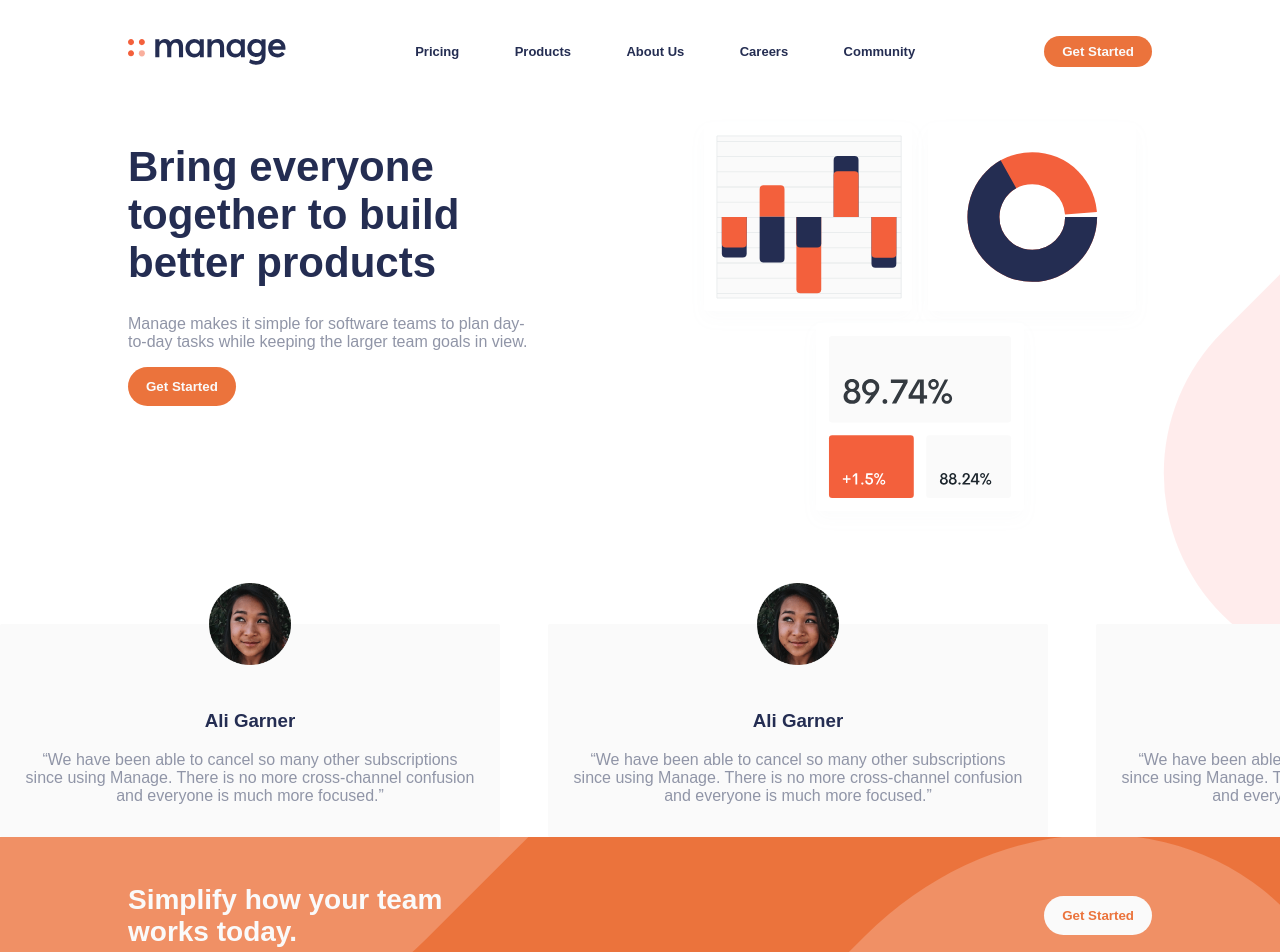
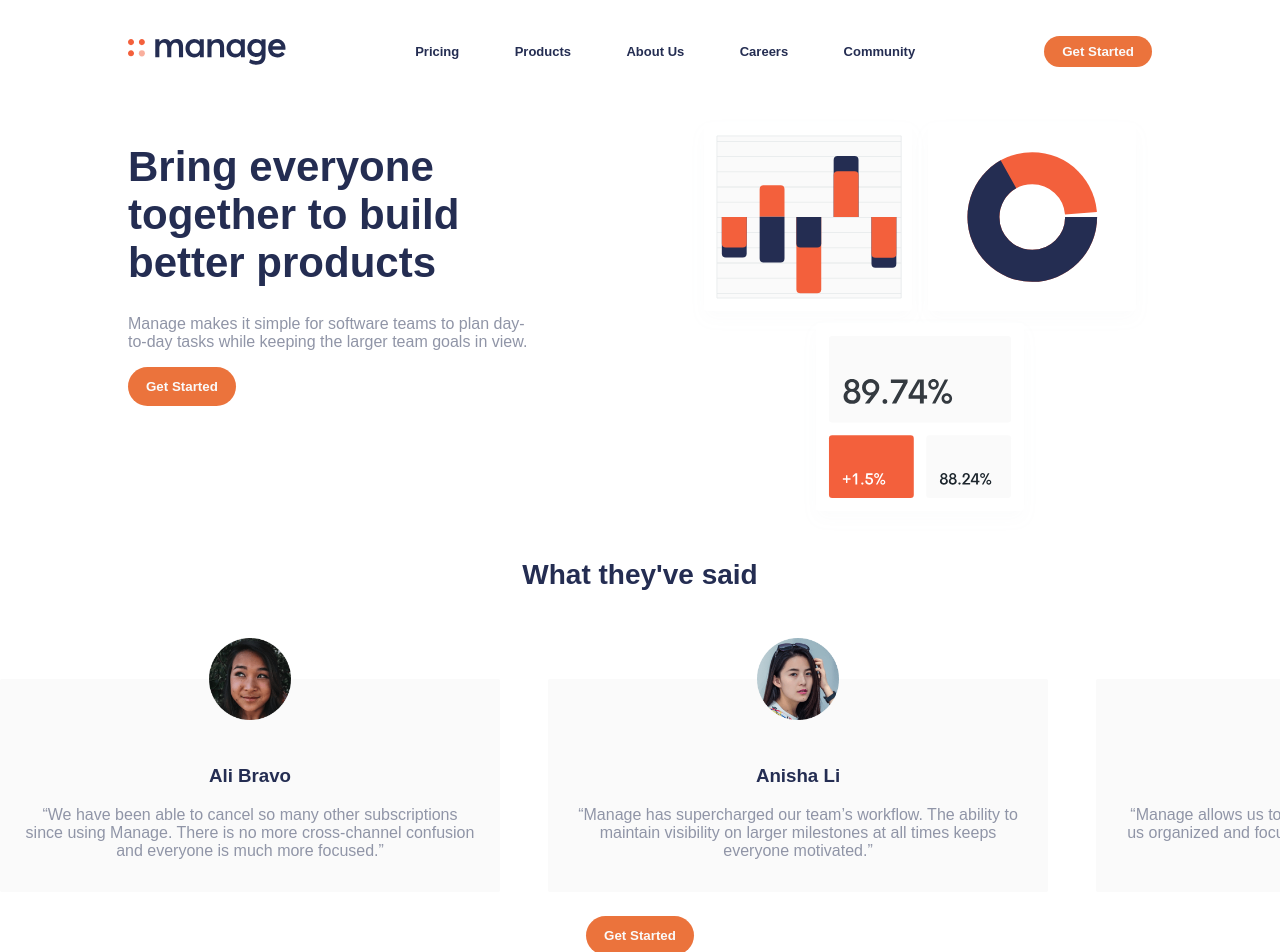
Before and after one commit to osaimola/manage-landing-page, a React (Create React App) app: page / in a window 1280 px wide. Shown: the top 952 px of the page. Built offline with nearby package versions, Linux system fonts and the light colour scheme; a web font is replaced by a local one.

Commit message:
responsive reviews v2

```diff
--- a/src/components/navbar/navbar.jsx
+++ b/src/components/navbar/navbar.jsx
@@ -51,11 +51,12 @@ function Navbar() {
   return (
     <React.Fragment>
       <div className="nav">
-        <img alt="" src={logo} />
+        <img alt="manage" src={logo} />
         <div className="nav-links">{renderLinks()}</div>
         <button className="nav-get-started">Get Started</button>
 
         <img
+          alt="toggle nav"
           src={renderMenuIcon(iconState)}
           className="nav-toggle"
           onClick={() => {
--- a/src/components/review/review.css
+++ b/src/components/review/review.css
@@ -1,3 +1,9 @@
+.review-head h2 {
+  color: #242d52;
+  text-align: center;
+  font-size: 28px;
+  font-weight: 700;
+}
 .h-scroll {
   text-align: center;
   padding-left: 34px;
@@ -63,6 +69,43 @@
   padding: 0px 24px;
 }
 
+.slider-position {
+  margin-top: 12px;
+  text-align: center;
+}
+
+.slider-position span {
+  height: 5px;
+  width: 5px;
+  border-radius: 50%;
+  display: inline-block;
+  margin: 0px 3px 0px 3px;
+  border: 1px solid #eb733c;
+}
+
+.active-span {
+  background-color: #eb733c;
+}
+
+.review-cta {
+  text-align: center;
+  margin-top: 24px;
+  margin-bottom: 36px;
+}
+
+.review-cta button {
+  border-radius: 20px;
+  padding: 12px 18px;
+  background-color: #eb733c;
+  border: 1px;
+  color: #fafafa;
+  font-weight: 700;
+}
+
+.review-cta button:hover {
+  background-color: #f0ab8c;
+}
+
 @media only screen and (min-width: 1025px) {
   .h-scroll {
     display: flex;
@@ -92,4 +135,12 @@
   .review-title-button.right {
     display: none;
   }
+
+  .slider-position {
+    display: none;
+  }
+
+  .review-cta {
+    margin-bottom: 120px;
+  }
 }
--- a/src/components/review/review.jsx
+++ b/src/components/review/review.jsx
@@ -1,86 +1,115 @@
-import React from "react";
+import React, { useState } from "react";
 import "./review.css";
-import dp from "../../images/avatar-ali.png";
+import avatar_ali from "../../images/avatar-ali.png";
+import avatar_anisha from "../../images/avatar-anisha.png";
+import avatar_richard from "../../images/avatar-richard.png";
+import avatar_shanai from "../../images/avatar-shanai.png";
 import arrow_right from "../../images/arrow-right.svg";
 import arrow_left from "../../images/arrow-left.svg";
 
-function Review(props) {
+const reviews = [
+  {
+    photo: avatar_ali,
+    name: "Ali Bravo",
+    review:
+      "“We have been able to cancel so many other subscriptions since using Manage. There is no more cross-channel confusion and everyone is much more focused.”"
+  },
+
+  {
+    photo: avatar_anisha,
+    name: "Anisha Li",
+    review:
+      "“Manage has supercharged our team’s workflow. The ability to maintain visibility on larger milestones at all times keeps everyone motivated.”"
+  },
+
+  {
+    photo: avatar_richard,
+    name: "Richard Watts",
+    review:
+      "“Manage allows us to provide structure and process. It keeps us organized and focused. I can’t stop recommending them to everyone I talk to!”"
+  },
+  {
+    photo: avatar_shanai,
+    name: "Shanai Gough",
+    review:
+      "“Their software allows us to track, manage and collaborate on our projects from anywhere. It keeps the whole team in-sync without being intrusive.”"
+  }
+];
+
+function renderReviews(reviewsList, hookValue, setHook) {
+  return reviewsList.map((review, reviewIndex) => {
     return (
-    <React.Fragment>
-      <div className="h-scroll">
-        <div className="review show">
+      <div
+        key={reviewIndex}
+        className={reviewIndex === hookValue ? "review show" : "review"}
+      >
         <div className="review-image">
-            <img alt="" src={dp} />
+          <img alt="prev" src={review.photo} />
         </div>
         <div className="review-content">
           <div className="review-title">
-              <img src={arrow_left} className="review-title-button left" />
-              <h3>Ali Garner</h3>
-              <img src={arrow_right} className="review-title-button right" />
+            <img
+              alt=""
+              src={arrow_left}
+              className="review-title-button left"
+              onClick={() => handleArrowClick(-1, hookValue, setHook)}
+            />
+            <h3>{review.name}</h3>
+            <img
+              alt="next"
+              src={arrow_right}
+              className="review-title-button right"
+              onClick={() => handleArrowClick(1, hookValue, setHook)}
+            />
           </div>
-            <p>
-              “We have been able to cancel so many other subscriptions since
-              using Manage. There is no more cross-channel confusion and
-              everyone is much more focused.”
-            </p>
+          <p>{review.review}</p>
         </div>
       </div>
+    );
+  });
+}
 
-        <div className="review">
-          <div className="review-image">
-            <img alt="" src={dp} />
+function renderSliderPosition(hookValue) {
+  // display the current position of the slider on mobile
+  const sliderLength = reviews.length - 1;
+  const x = [];
+  for (let i = 0; i <= sliderLength; i++) {
+    x.push(<span className={i === hookValue ? "active-span" : ""}></span>);
+  }
+  return x;
+}
+
+function handleArrowClick(action, hookValue, setHook) {
+  // cycle through reviews on arrow click
+  const reviewIndexMax = reviews.length - 1;
+  switch (hookValue) {
+    case 0:
+      action < 0 ? setHook(reviewIndexMax) : setHook(hookValue + action);
+      break;
+    case reviewIndexMax:
+      action > 0 ? setHook(0) : setHook(hookValue + action);
+      break;
+    default:
+      setHook(hookValue + action);
+  }
+}
+
+function Review(props) {
+  const [currentReview, setCurrentReview] = useState(0);
+
+  return (
+    <React.Fragment>
+      <div className="review-head">
+        <h2>What they've said</h2>
       </div>
-          <div className="review-content">
-            <h3>Ali Garner</h3>
-            <p>
-              “We have been able to cancel so many other subscriptions since
-              using Manage. There is no more cross-channel confusion and
-              everyone is much more focused.”
-            </p>
+      <div className="h-scroll">
+        {renderReviews(reviews, currentReview, setCurrentReview)}
       </div>
+      <div className="slider-position">
+        {renderSliderPosition(currentReview)}
       </div>
-
-        <div className="review">
-          <div className="review-image">
-            <img alt="" src={dp} />
-          </div>
-          <div className="review-content">
-            <h3>Ali Garner</h3>
-            <p>
-              “We have been able to cancel so many other subscriptions since
-              using Manage. There is no more cross-channel confusion and
-              everyone is much more focused.”
-            </p>
-          </div>
-        </div>
-
-        <div className="review">
-          <div className="review-image">
-            <img alt="" src={dp} />
-          </div>
-          <div className="review-content">
-            <h3>Ali Garner</h3>
-            <p>
-              “We have been able to cancel so many other subscriptions since
-              using Manage. There is no more cross-channel confusion and
-              everyone is much more focused.”
-            </p>
-          </div>
-        </div>
-
-        <div className="review">
-          <div className="review-image">
-            <img alt="" src={dp} />
-          </div>
-          <div className="review-content">
-            <h3>Ali Garner</h3>
-            <p>
-              “We have been able to cancel so many other subscriptions since
-              using Manage. There is no more cross-channel confusion and
-              everyone is much more focused.”
-            </p>
-          </div>
-        </div>
+      <div className="review-cta">
+        <button>Get Started</button>
       </div>
     </React.Fragment>
   );
```
Lines whose indentation alone changed are shown as unchanged.
